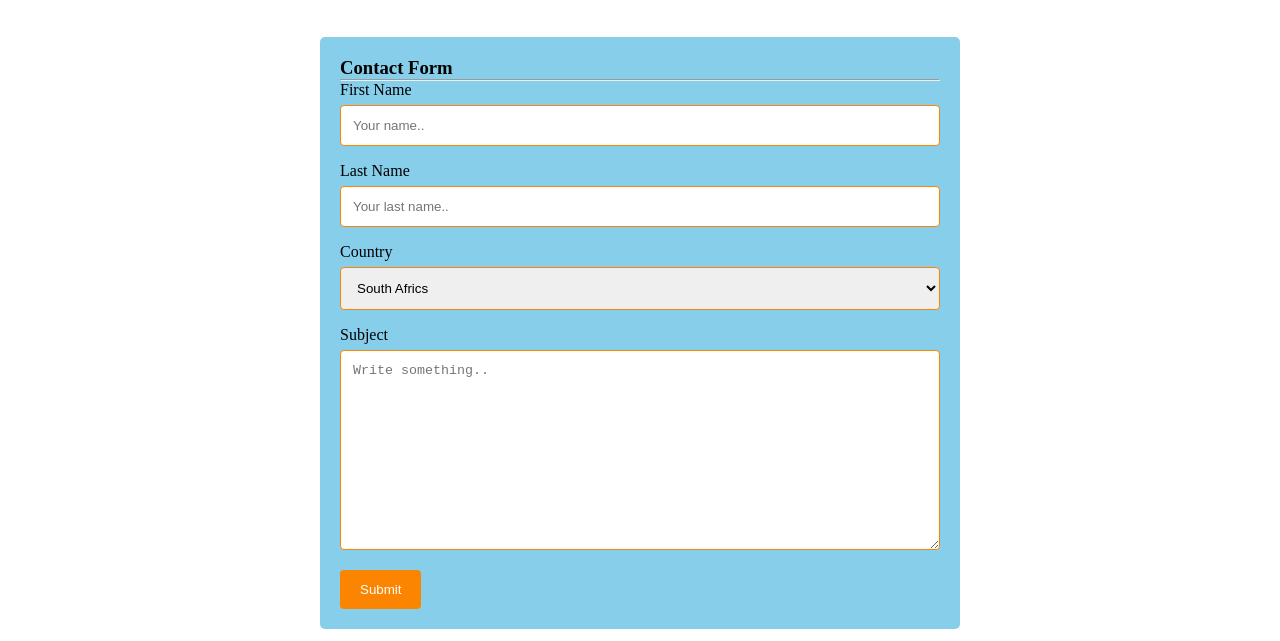
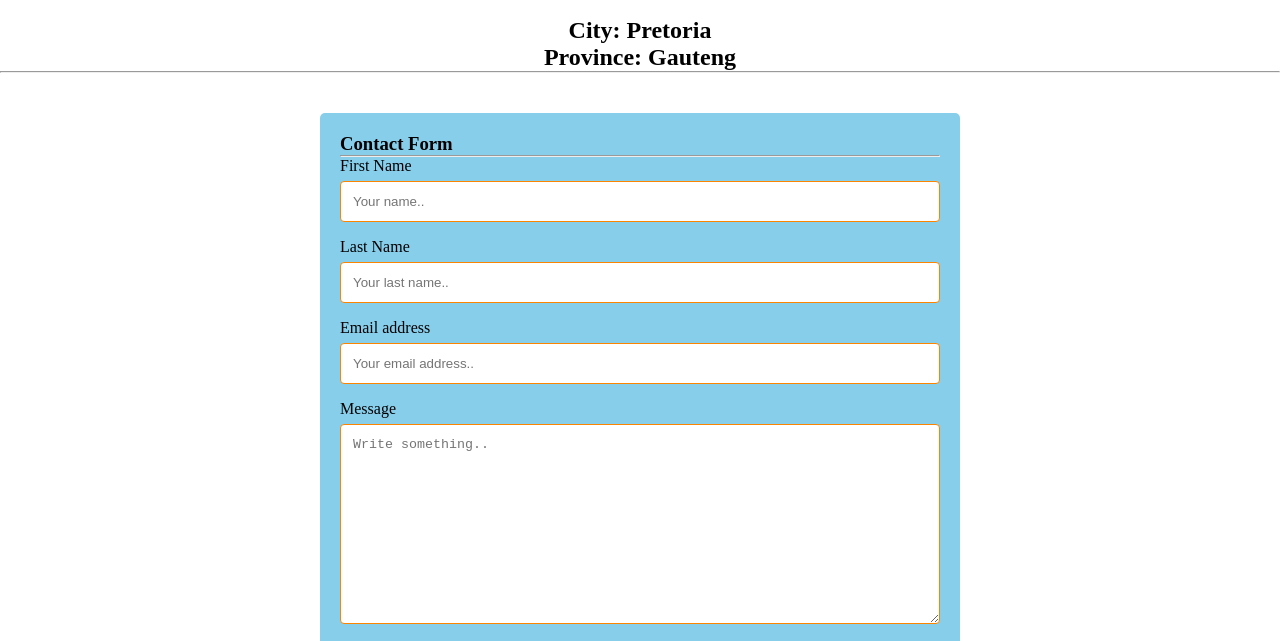
Before and after one commit to clemboy/codetribe-portfoliowebsite, a plain HTML site: page contact_us.html in a window 1280 px wide. Shown: the part 97-738 px from the top of the page. Drawn offline with Linux system fonts and the light colour scheme; a script that the page names is missing.

Commit message:
styling with css

```diff
--- a/contact_us.html
+++ b/contact_us.html
@@ -24,6 +24,10 @@
     </header>
 
     <main>
+        <div class="location">
+            <h2>City: Pretoria</h2>
+            <h2>Province: Gauteng</h2><hr>
+        </div>
             <div class="container1">
                 <form action="action_page.php">
                     <h3>Contact Form</h3><hr>
@@ -34,20 +38,17 @@
                   <label for="lname">Last Name</label>
                   <input type="text" id="lname" name="lastname" placeholder="Your last name..">
 
-                  <label for="country">Country</label>
-                  <select id="country" name="country">
-                    <option value="australia">South Africs</option>
-                    <option value="canada">Canada</option>
-                    <option value="usa">USA</option>
-                  </select>
+                  <label for="email">Email address</label>
+                  <input type="text" id="email" name="emil address" placeholder="Your email address..">
 
-                  <label for="subject">Subject</label>
+                  <label for="subject">Message</label>
                   <textarea id="subject" name="subject" placeholder="Write something.." style="height:200px"></textarea>
 
                   <input type="submit" value="Submit">
 
                 </form>
             </div>
+
 
 
         <div class="my_content">
@@ -72,6 +73,7 @@
                 <p>Flat 178, Jack Dyer Centre<br>160 Robert Sobukwe Street<br> Sunnyside<br>
                 Pretoria<br>
                 0002</p><br>
+                Phone: 0792599573
 
                 <div class="social_icons">
                     <p>Social media</p>
--- a/style.css
+++ b/style.css
@@ -83,6 +83,7 @@ iframe {
     font-family: Arial, sans-serif;
     margin: 0;
     padding: 0;
+
 }
 
 .container {
@@ -130,3 +131,8 @@ input[type=submit]:hover {
   background-color: skyblue;
   padding: 20px;
 }
+
+.location {
+    text-align: center;
+    margin-top: 20px;
+  }
```
Also changed, not shown: about_us.html (+1 -0 lines), index.html (+1 -0 lines).
